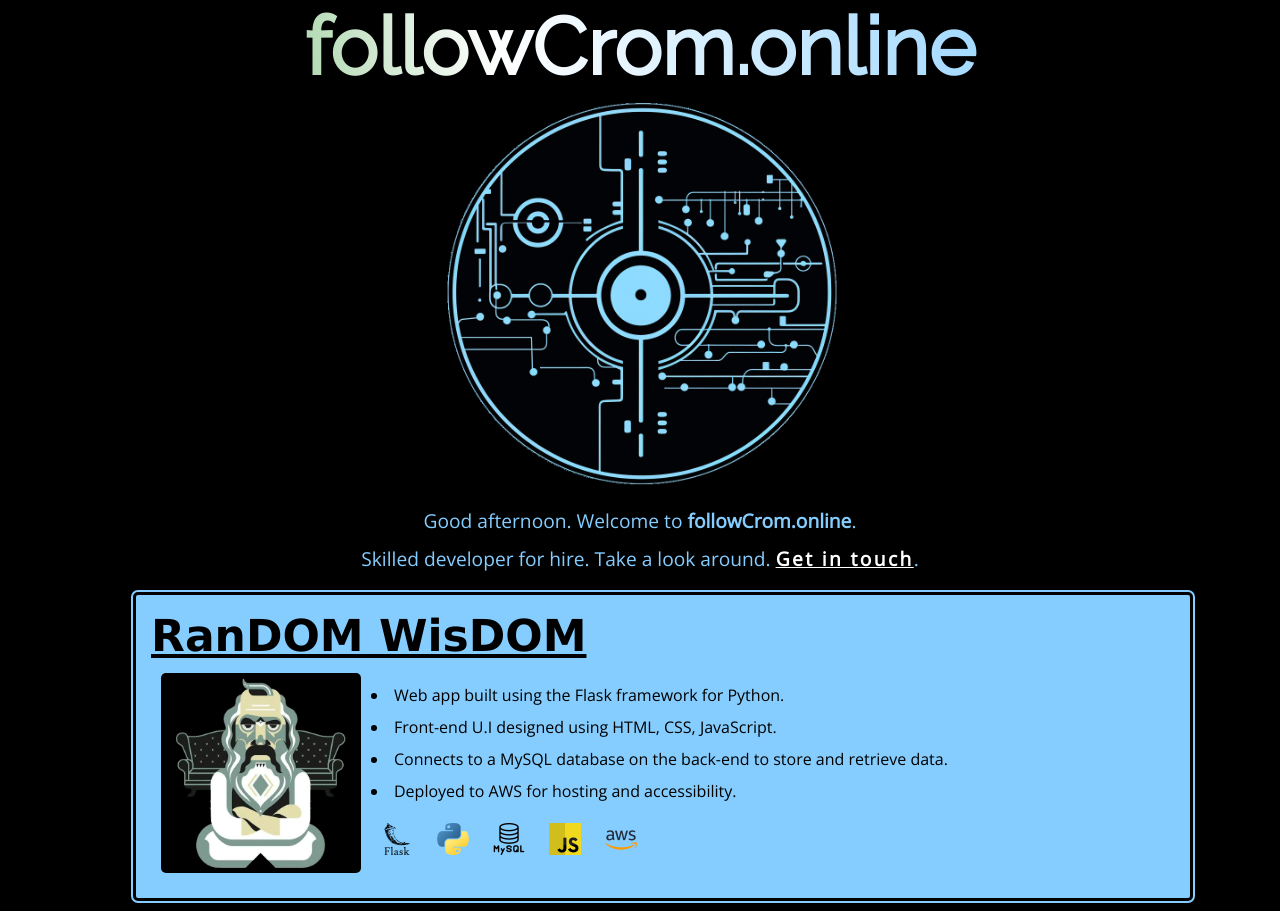
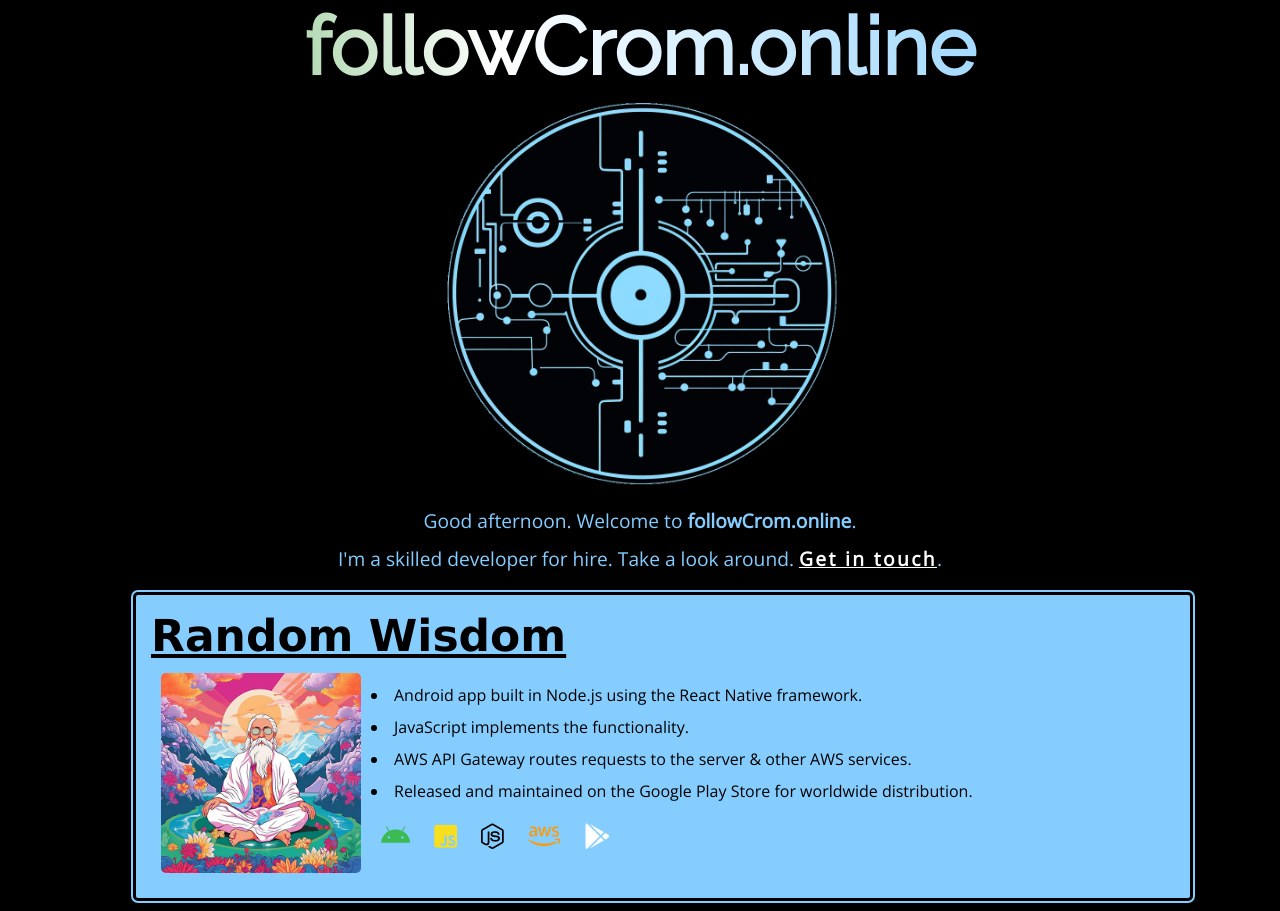
Before and after one commit to followcrom/followcromSite, a plain HTML site: page index.html in a window 1280 px wide. Shown: the top 911 px of the page. Drawn offline with nearby package versions, Linux system fonts and the light colour scheme.

Commit message:
Linked to Android app on Play Store

```diff
--- a/css/large.css
+++ b/css/large.css
@@ -175,6 +175,7 @@ a.contact:hover {
   cursor: pointer;
 }
 
+
 .icon {
   padding-right: 10px;
   padding-left: 10px;
@@ -183,7 +184,12 @@ a.contact:hover {
   height: 32px;
 }
 
-
+.fa-brands, .fa-solid {
+  font-size: 26px;
+  padding-right: 10px;
+  padding-left: 10px;
+  padding-bottom: 5px;
+}
 
 .fourohfour {
   width: 80%;
--- a/css/medium.css
+++ b/css/medium.css
@@ -193,7 +193,12 @@ a.contact:hover {
   height: 32px;
 }
 
-
+.fa-brands, .fa-solid {
+  font-size: 26px;
+  padding-right: 10px;
+  padding-left: 10px;
+  padding-bottom: 5px;
+}
 
 .fourohfour {
   width: 80%;
--- a/css/small.css
+++ b/css/small.css
@@ -167,7 +167,12 @@
   height: 32px;
 }
 
-
+.fa-brands, .fa-solid {
+  font-size: 26px;
+  padding-right: 10px;
+  padding-left: 10px;
+  padding-bottom: 5px;
+}
 
 a.page:link {
   color: #000;
--- a/css/xlarge.css
+++ b/css/xlarge.css
@@ -186,6 +186,7 @@ a.contact:hover {
 }
 
 
+
 .icon {
   padding-right: 10px;
   padding-left: 10px;
@@ -194,6 +195,13 @@ a.contact:hover {
   height: 32px;
 }
 
+
+.fa-brands, .fa-solid {
+  font-size: 26px;
+  padding-right: 10px;
+  padding-left: 10px;
+  padding-bottom: 5px;
+}
 
 
 .fourohfour {
--- a/index.html
+++ b/index.html
@@ -16,6 +16,17 @@
   <!-- Favicon -->
   <link rel="shortcut icon" href="images/favicon_dom.ico">
   <link rel="apple-touch-icon" href="images/apple-touch-icon.png">
+
+  <!-- Favicon for Chrome NEEDED-->
+  <link rel="icon" type="image/png" sizes="32x32" href="../images/favicon-32x32.png">
+  <link rel="icon" type="image/png" sizes="16x16" href="../images/favicon-16x16.png">
+
+
+  <!-- FontAwesome -->
+  <link rel="stylesheet" href="https://cdnjs.cloudflare.com/ajax/libs/font-awesome/6.4.2/css/all.min.css">
+  <link rel="preconnect" href="https://cdnjs.cloudflare.com">
+
+
 
   <!-- Google Fonts -->
   <link rel="preconnect" href="https://fonts.googleapis.com">
@@ -67,29 +78,32 @@
 
   <div class="content">
     <div class="toptext">
-      <span id="timeGreeting"></span> Welcome to <b>followCrom.online</b>.<br> Skilled developer for hire.
+      <span id="timeGreeting"></span> Welcome to <b>followCrom.online</b>.<br> I'm a skilled developer for hire.
       Take a look around. <a href="contact/contact.php" class="contact">Get in touch</a>.
     </div>
 
 
     <div class="content_box">
       <h1>
-        <a class="page" href="https://github.com/followcrom/RanDomWisDom">RanDOM WisDOM</a>
+        <a class="page" href="https://play.google.com/store/apps/details?id=online.followcrom.RandomWisdom">Random
+          Wisdom</a>
       </h1>
-      <a href="https://github.com/followcrom/RanDomWisDom"><img class="box_image" src="images/djrr.jpg"
-          alt="Random Wisom Flask web app" title="Random Wisom Flask web app" /></a>
+      <a href="https://play.google.com/store/apps/details?id=online.followcrom.RandomWisdom"><img class="box_image"
+          src="images/random_wisdom.png" alt="Random Wisom Android app" title="Random Wisom Android app" /></a>
       <h3>
-        <li>Web app built using the Flask framework for Python.</li>
-        <li>Front-end U.I designed using HTML, CSS, JavaScript.</li>
-        <li>Connects to a MySQL database on the back-end to store and retrieve data.</li>
-        <li>Deployed to AWS for hosting and accessibility.</li>
+        <li>Android app built in Node.js using the React Native framework.</li>
+        <li>JavaScript implements the functionality.</li>
+        <li>AWS API Gateway routes requests to the server & other AWS services.</li>
+        <li>Released and maintained on the Google Play Store for worldwide distribution.</li>
       </h3>
+
+
       <div class="icon-container">
-        <img class="icon" src="images/icons/flask.png" alt="Flask icon" title="Flask icon">
-        <img class="icon" src="images/icons/python.png" alt="Python icon" title="Python icon">
-        <img class="icon" src="images/icons/mysql.png" alt="MySQL icon" title="MySQL icon">
-        <img class="icon" src="images/icons/javascript.png" alt="JavaScript icon" title="JavaScript icon">
-        <img class="icon" src="images/icons/aws.png" alt="AWS icon" title="AWS icon">
+        <i class="fa-brands fa-android" style="color: #3cba54;"></i>
+        <i class="fa-brands fa-square-js" style="color: #F7DF1E;"></i>
+        <i class="fa-brands fa-node-js" style="color: #000;"></i>
+        <i class="fa-brands fa-aws" style="color: #FF9900;"></i>
+        <i class="fa-brands fa-google-play" style="color: #fff;"></i>
       </div>
     </div>
 
@@ -124,7 +138,7 @@
           alt="Random Wisom Flask web app" title="Random Wisom Flask web app" /></a>
       <h3>
         <li>Web app built using the Flask framework for Python.</li>
-        <li>Front-end U.I designed using HTML, CSS, JavaScript.</li>
+        <li>Front-end U.I designed using HTML/CSS, JavaScript.</li>
         <li>Connects to a MySQL database on the back-end to store and retrieve data.</li>
         <li>Deployed to AWS for hosting and accessibility.</li>
       </h3>
```
Also changed, not shown: contact/header.html (+7 -0 lines), images/mixtape_heavyweight.jpg (deleted), images/mixtape_heavyweight.png (deleted), images/rap_metal.jpg (deleted), 1 other file.
